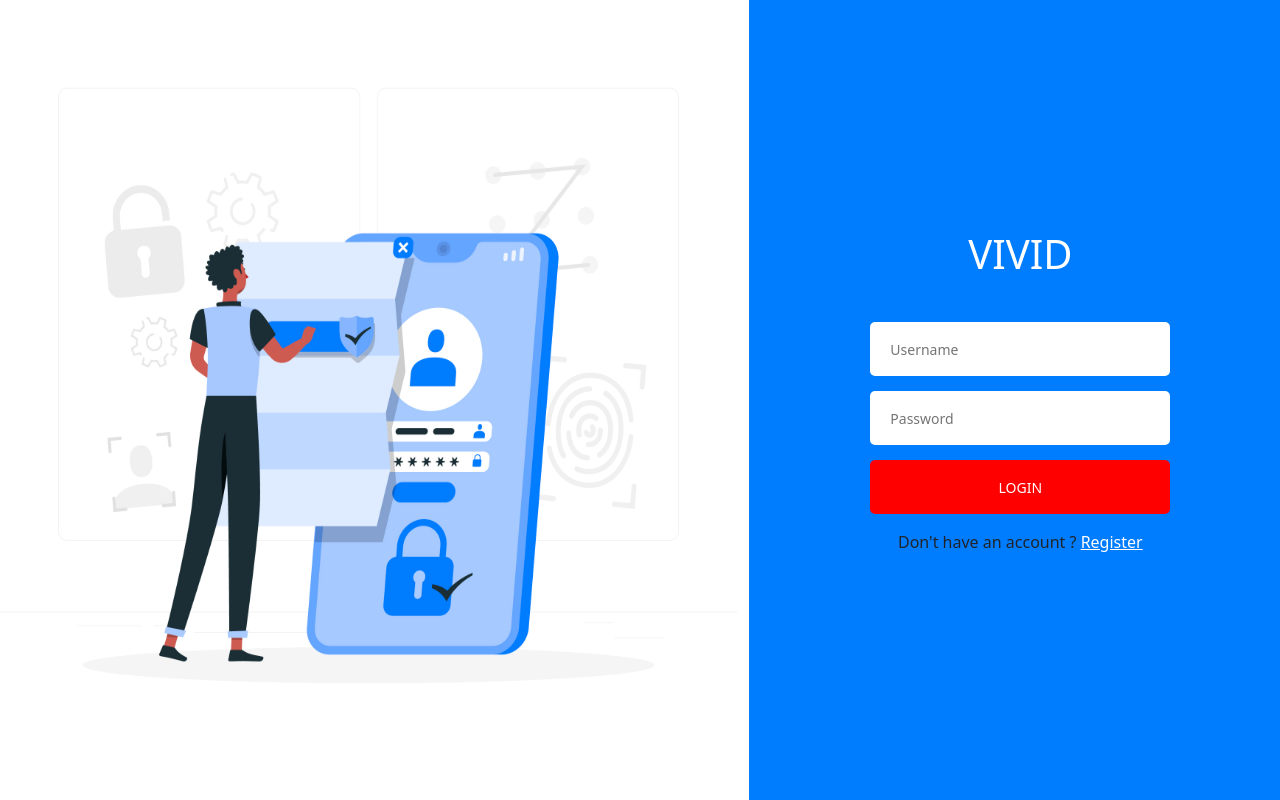
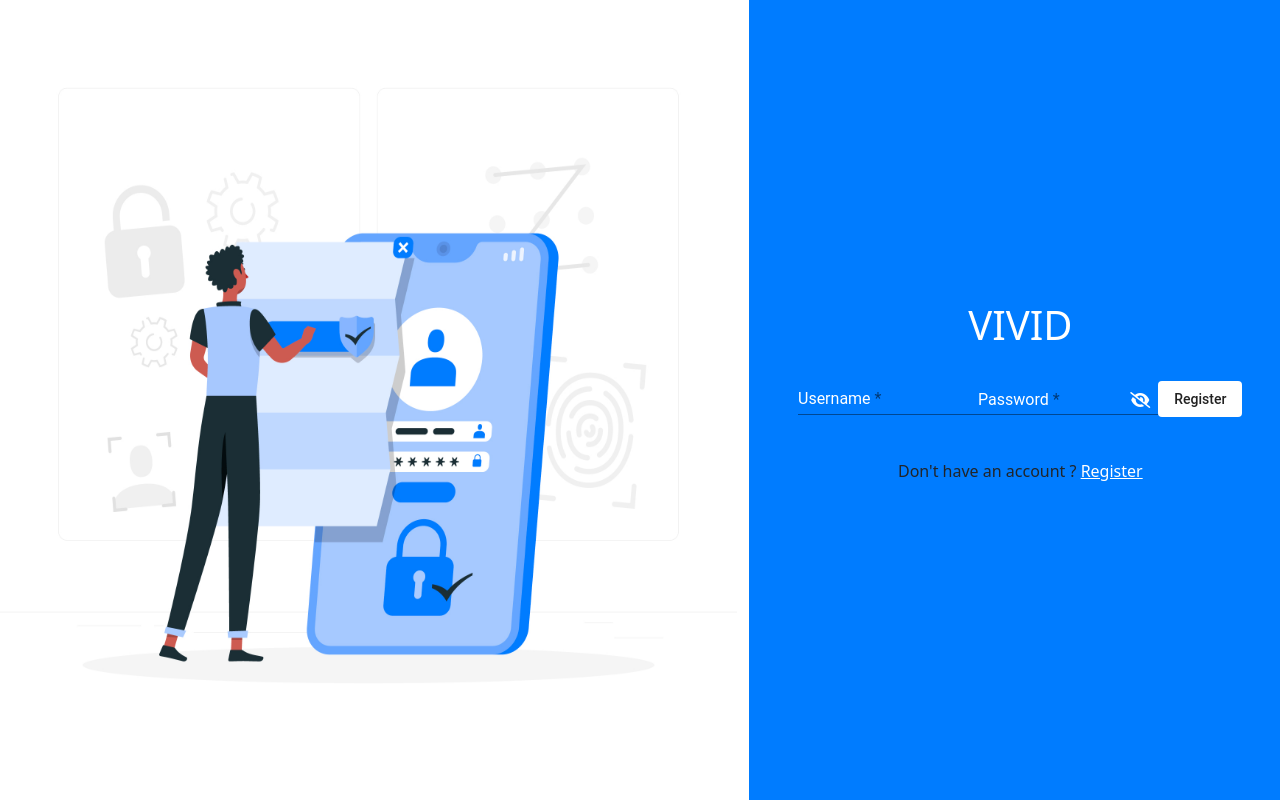
Before and after one commit to AhmedHamza7/vivid, an Angular app: page /login in a window 1280 px wide. Built offline with nearby package versions, Linux system fonts and the light colour scheme.

Commit message:
- issues

```diff
--- a/angular.json
+++ b/angular.json
@@ -31,6 +31,7 @@
             ],
             "styles": [
               "node_modules/ngx-toastr/toastr.css",
+              "node_modules/@fortawesome/fontawesome-free/css/all.min.css",
               "node_modules/bootstrap/dist/css/bootstrap.min.css",
               "src/styles.scss"
             ],
--- a/package.json
+++ b/package.json
@@ -19,6 +19,7 @@
     "@angular/platform-browser": "^15.2.0",
     "@angular/platform-browser-dynamic": "^15.2.0",
     "@angular/router": "^15.2.0",
+    "@fortawesome/fontawesome-free": "^6.4.2",
     "@ngx-translate/core": "^14.0.0",
     "@ngx-translate/http-loader": "^7.0.0",
     "bootstrap": "^5.3.1",
--- a/src/app/core/services/auth.service.ts
+++ b/src/app/core/services/auth.service.ts
@@ -12,4 +12,8 @@ export class AuthService {
   register(registerData:FormData):Observable<any> {
     return this.http.post('https://tarmeezacademy.com/api/v1/register', registerData )
   }
+
+  login(loginData:FormData):Observable<any> {
+    return this.http.post('https://tarmeezacademy.com/api/v1/register', loginData )
+  }
 }
--- a/src/app/modules/auth/login/login.component.html
+++ b/src/app/modules/auth/login/login.component.html
@@ -10,11 +10,28 @@
                         VIVID
                     </h1>
                 </div>
-                <div class="col-md-12 d-flex justify-content-center">
-                    <form id="consultation-form" class="feed-form" action="#">
-                        <input name="username" required="" placeholder="Username" type="text">
-                        <input required="" placeholder="Password" type="password">
-                        <button class="button_submit">Login</button>
+                <div class=" d-flex justify-content-center">
+                    <form id="register-form" class="register-form" [formGroup]="loginForm" >
+                        <mat-form-field class="example-full-width text-white mb-2">
+                            <mat-label class="text-white">Username</mat-label>
+                            <input type="text" matInput formControlName="username">
+                            <mat-error class="text-white" *ngIf="registerFormControl['username'].errors?.['required']">
+                              - Username is <strong>require</strong>
+                            </mat-error>
+                        </mat-form-field>
+                        <mat-form-field class="example-full-width text-white mb-2">
+                            <mat-label class="text-white">Password</mat-label>
+                            <div class="d-flex justify-content-center align-items-center">
+                                <input [type]="showPass ? 'text' : 'password'" matInput formControlName="password">
+                                <i *ngIf="showPass" class="fa-solid fa-eye me-2" (click)="DisplayPassword('hide')"></i>
+                                <i *ngIf="!showPass" class="fa-solid fa-eye-slash me-2" (click)="DisplayPassword('show')"></i>
+                            </div>
+                            <mat-error class="text-white" *ngIf="registerFormControl['password'].errors?.['required']">
+                              - Password is <strong>require</strong>
+                            </mat-error>
+                        </mat-form-field>
+                        <!-- <button class="button_submit mt-4" (click)="signUp()">Register</button> -->
+                        <button mat-flat-button class="button_submit mt-4" (click)="signUp()">Register</button>
                     </form>
                 </div>
                 <p class="signin text-center my-3 ">Don't have an account ? <a routerLink="/register">Register</a> </p>
--- a/src/app/modules/auth/login/login.component.scss
+++ b/src/app/modules/auth/login/login.component.scss
@@ -15,23 +15,15 @@
         justify-content: center;
         min-height: 100vh;
         max-height: 100vh;
-        .feed-form {
+        .form-content {
+            border: 0.5px solid white;
+            padding: 100px 80px;
+            .register-form {
                 margin-top: 36px;
                 display: flex;
                 flex-direction: column;
-            width: 300px;
+                width: 350px;
                 transition: 0.3s;
-            input {
-                height: 54px;
-                border-radius: 5px;
-                background: white;
-                margin-bottom: 15px;
-                border: none;
-                padding: 0 20px;
-                font-weight: 300;
-                font-size: 14px;
-                color: #4B4B4B;
-            }
                 .button_submit {
                     width: 100%;
                     height: 54px;
@@ -44,6 +36,18 @@
                     text-transform: uppercase;
                 }
             }
+            .button_submit {
+                // width: 100%;
+                height: 54px;
+                // font-size: 14px;
+                // color: white;
+                // background: red;
+                // border-radius: 5px;
+                // border: none;
+                // font-weight: 500;
+                text-transform: uppercase;
+            }
+        }
         .signin {
             a {
                 color: white;
--- a/src/app/modules/auth/login/login.component.ts
+++ b/src/app/modules/auth/login/login.component.ts
@@ -1,3 +1,8 @@
+import { CommonService } from 'src/app/core/services/common.service';
+import { ToastrService } from 'ngx-toastr';
+import { Router } from '@angular/router';
+import { AuthService } from './../../../core/services/auth.service';
+import { FormGroup, FormBuilder, Validators } from '@angular/forms';
 import { Component } from '@angular/core';
 
 @Component({
@@ -6,5 +11,48 @@ import { Component } from '@angular/core';
   styleUrls: ['./login.component.scss']
 })
 export class LoginComponent {
+  loginForm: FormGroup =  new FormGroup({})
+  // RegisterUserData:any
+  userToken:any
+  showPass:boolean = false
+  constructor(
+    private AuthService:AuthService,
+    private fb:FormBuilder,
+    private route:Router,
+    private toastr:ToastrService,
+    private commonService:CommonService
+    ){}
 
+    ngOnInit(): void {
+      this.initRegisterForm();
+    }
+
+    initRegisterForm(): void {
+      this.loginForm = this.fb.group({
+        username : ['', Validators.required],
+        password : ['', Validators.required],
+      })
+    }
+
+    get registerFormControl() {
+      return this.loginForm.controls;
+    }
+
+    signUp() {
+      this.AuthService.login(this.loginForm.value).subscribe({
+        next: (res)=> {
+          // this.RegisterUserData = res.user
+          this.userToken = res.token
+          this.route.navigateByUrl('/home')
+          this.commonService.fireSuccessToastr("successfully registered", 'Success')
+        },
+        error: (err) => {
+          this.commonService.fireErrorToastr(err.error.message, 'Error')
+        }
+      })
+    }
+
+    DisplayPassword(type:string): void {
+      type == 'show' ? this.showPass = true : this.showPass = false
+    }
 }
--- a/src/app/modules/auth/register/register.component.html
+++ b/src/app/modules/auth/register/register.component.html
@@ -12,27 +12,6 @@
                 </div>
                 <div class=" d-flex justify-content-center">
                     <form id="register-form" class="register-form" [formGroup]="registerForm" >
-<<<<<<< HEAD
-                        <!-- <input
-                        placeholder="Username"
-                        type="text"
-                        formControlName="username"
-                        >
-                        <input
-                        placeholder="Password"
-                        type="password"
-                        formControlName="password"
-                        >
-                        <input
-                        placeholder="name"
-                        type="text"
-                        formControlName="name"
-                        >
-                        <input
-                        placeholder="E-mail"
-                        type="email"
-                        formControlName="email"
-                        > -->
                         <mat-form-field class="example-full-width text-white mb-2">
                             <mat-label class="text-white">Username</mat-label>
                             <input type="text" matInput formControlName="username">
@@ -42,7 +21,11 @@
                         </mat-form-field>
                         <mat-form-field class="example-full-width text-white mb-2">
                             <mat-label class="text-white">Password</mat-label>
-                            <input type="password" matInput formControlName="password">
+                            <div class="d-flex justify-content-center align-items-center">
+                                <input [type]="showPass ? 'text' : 'password'" matInput formControlName="password">
+                                <i *ngIf="showPass" class="fa-solid fa-eye me-2" (click)="DisplayPassword('hide')"></i>
+                                <i *ngIf="!showPass" class="fa-solid fa-eye-slash me-2" (click)="DisplayPassword('show')"></i>
+                            </div>
                             <mat-error class="text-white" *ngIf="registerFormControl['password'].errors?.['required']">
                               - Password is <strong>require</strong>
                             </mat-error>
@@ -66,43 +49,6 @@
                         </mat-form-field>
                         <!-- <button class="button_submit mt-4" (click)="signUp()">Register</button> -->
                         <button mat-flat-button class="button_submit mt-4" (click)="signUp()">Register</button>
-=======
-                        <mat-form-field class="example-full-width mb-2">
-                            <mat-label>Username</mat-label>
-                            <input type="text" matInput formControlName="username">
-                            <mat-error *ngIf="registerFormControl['username'].touched && registerFormControl['username']?.hasError('required')">
-                                Username is <strong>require</strong>
-                            </mat-error>
-                        </mat-form-field>
-
-                        <mat-form-field class="example-full-width mb-2">
-                            <mat-label>Password</mat-label>
-                            <input type="password" matInput formControlName="password">
-                            <mat-error *ngIf="registerFormControl['password'].touched && registerFormControl['password']?.hasError('required')">
-                                Password is <strong>require</strong>
-                            </mat-error>
-                        </mat-form-field>
-
-                        <mat-form-field class="example-full-width mb-2">
-                            <mat-label>Name</mat-label>
-                            <input type="text" matInput formControlName="name">
-                            <mat-error *ngIf="registerFormControl['name'].touched && registerFormControl['name']?.hasError('required')">
-                                Name is <strong>require</strong>
-                            </mat-error>
-                        </mat-form-field>
-
-                        <mat-form-field class="example-full-width mb-2">
-                            <mat-label>Email</mat-label>
-                            <input type="email" matInput formControlName="email" placeholder="Ex. pat@example.com">
-                            <mat-error *ngIf="registerFormControl['email'].touched && registerFormControl['email']?.hasError('email')">
-                              Please enter a valid email address
-                            </mat-error>
-                            <mat-error *ngIf="registerFormControl['email'].touched && registerFormControl['email']?.hasError('required')">
-                              Email is <strong>require</strong>
-                            </mat-error>
-                        </mat-form-field>
-                        <button mat-stroked-button (click)="signUp()">Register</button>
->>>>>>> main
                     </form>
                 </div>
                 <p class="signin text-center my-3 ">already have an account ? <a routerLink="/login">Sign in</a> </p>
--- a/src/app/modules/auth/register/register.component.ts
+++ b/src/app/modules/auth/register/register.component.ts
@@ -3,6 +3,7 @@ import { AuthService } from './../../../core/services/auth.service';
 import { Component, OnInit } from '@angular/core';
 import { ToastrService } from 'ngx-toastr';
 import { CommonService } from 'src/app/core/services/common.service';
+import { Router } from '@angular/router';
 
 
 @Component({
@@ -14,9 +15,11 @@ export class RegisterComponent implements OnInit{
   registerForm: FormGroup =  new FormGroup({})
   RegisterUserData:any
   userToken:any
+  showPass:boolean = false
   constructor(
     private AuthService:AuthService,
     private fb:FormBuilder,
+    private route:Router,
     private toastr:ToastrService,
     private commonService:CommonService
     ){}
@@ -41,9 +44,9 @@ export class RegisterComponent implements OnInit{
     signUp() {
       this.AuthService.register(this.registerForm.value).subscribe({
         next: (res)=> {
-          console.log(res);
           this.RegisterUserData = res.user
           this.userToken = res.token
+          this.route.navigateByUrl('/login')
           this.commonService.fireSuccessToastr("successfully registered", 'Success')
         },
         error: (err) => {
@@ -51,4 +54,8 @@ export class RegisterComponent implements OnInit{
         }
       })
     }
+
+    DisplayPassword(type:string): void {
+      type == 'show' ? this.showPass = true : this.showPass = false
+    }
 }
```
Also changed, not shown: 1 other file (tests, documents, lock files or other folders). Lines whose indentation alone changed are shown as unchanged.
